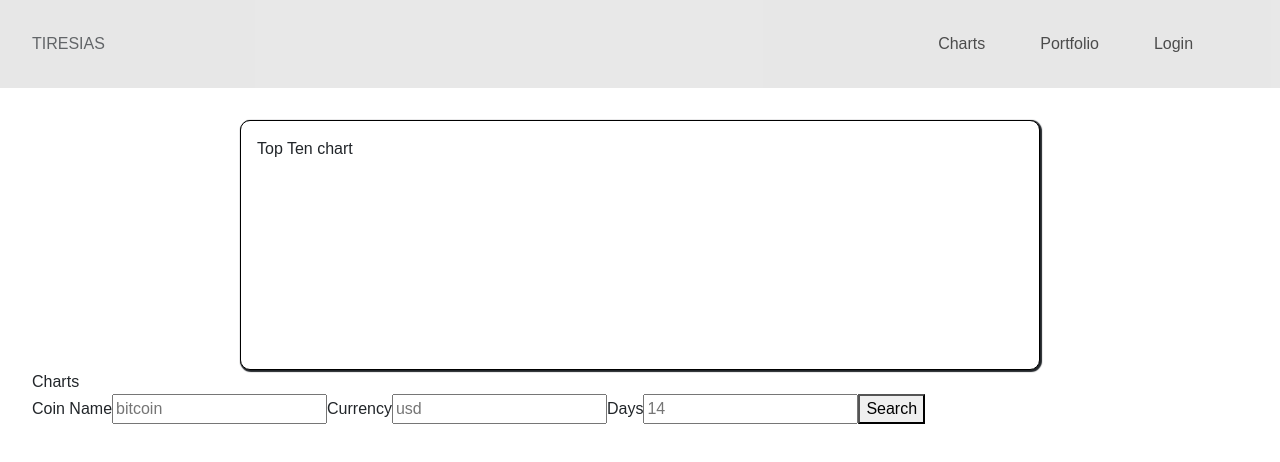
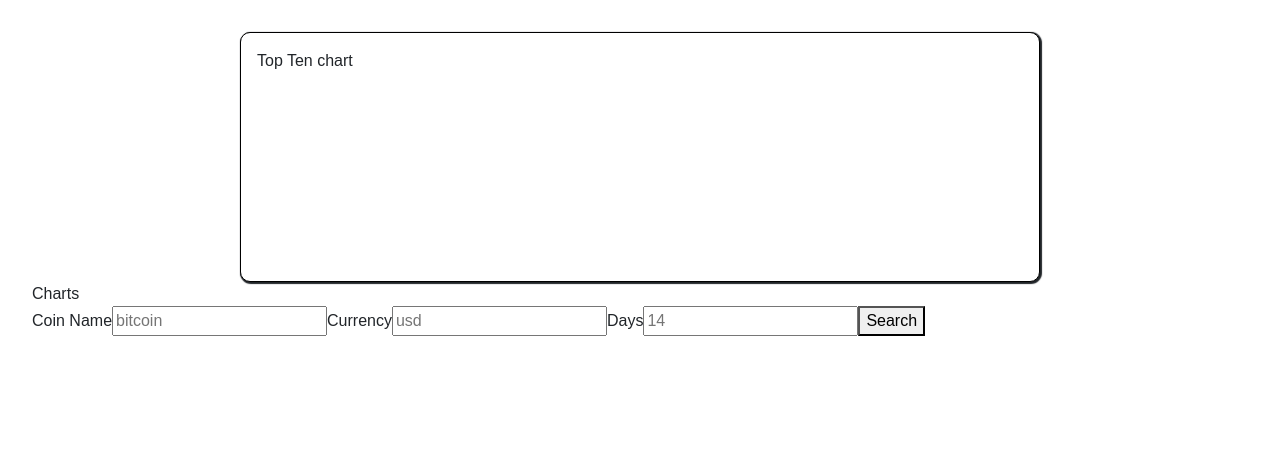
Before and after one commit to NathanWaddell121107/tiresias, a Next.js app: page /charts in a window 1280 px wide. Shown: the top 462 px of the page. Built offline with nearby package versions, Linux system fonts and the light colour scheme.

Commit message:
Fixing issue

```diff
--- a/pages/charts.tsx
+++ b/pages/charts.tsx
@@ -1,13 +1,11 @@
 import React from 'react'
 import Charts from '../presentation/components/charts'
 import { GlobalStyle } from '../presentation/components/global-theme'
-import Header from '../presentation/components/header'
 
 const ChartsPage: React.FC = () => {
 	return (
 		<>
 			<GlobalStyle />
-			<Header />
 			<Charts />
 		</>
 	)
```
